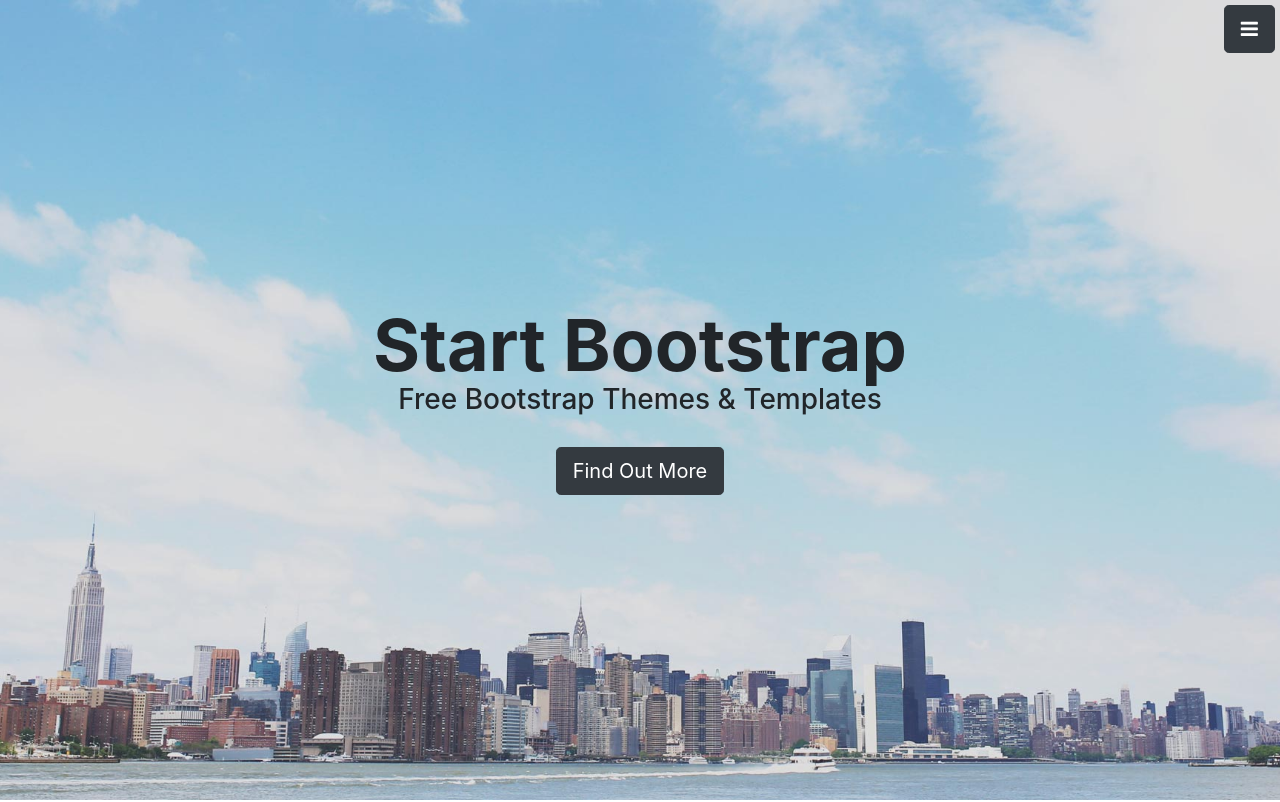
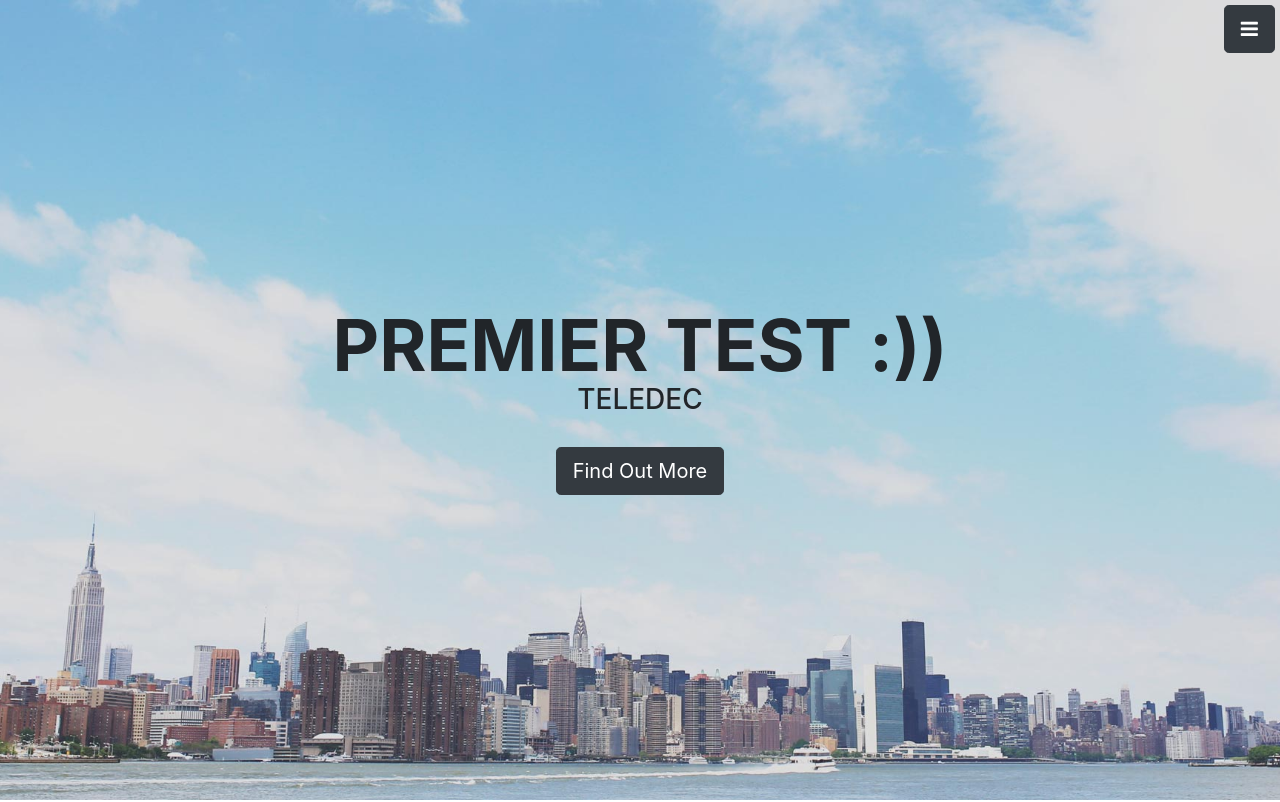
Before and after one commit to ZAKDEC/FIRST, a website with bundled scripts: page index.html in a window 1280 px wide. Shown: the top 802 px of the page. Built offline with nearby package versions, Linux system fonts and the light colour scheme.

Commit message:
Update index.html

```diff
--- a/index.html
+++ b/index.html
@@ -56,8 +56,8 @@
     <!-- Header -->
     <header class="header" id="top">
       <div class="text-vertical-center">
-        <h1>Start Bootstrap</h1>
-        <h3>Free Bootstrap Themes &amp; Templates</h3>
+        <h1>PREMIER TEST :)) </h1>
+        <h3>TELEDEC</h3>
         <br>
         <a href="#about" class="btn btn-dark btn-lg js-scroll-trigger">Find Out More</a>
       </div>
```
